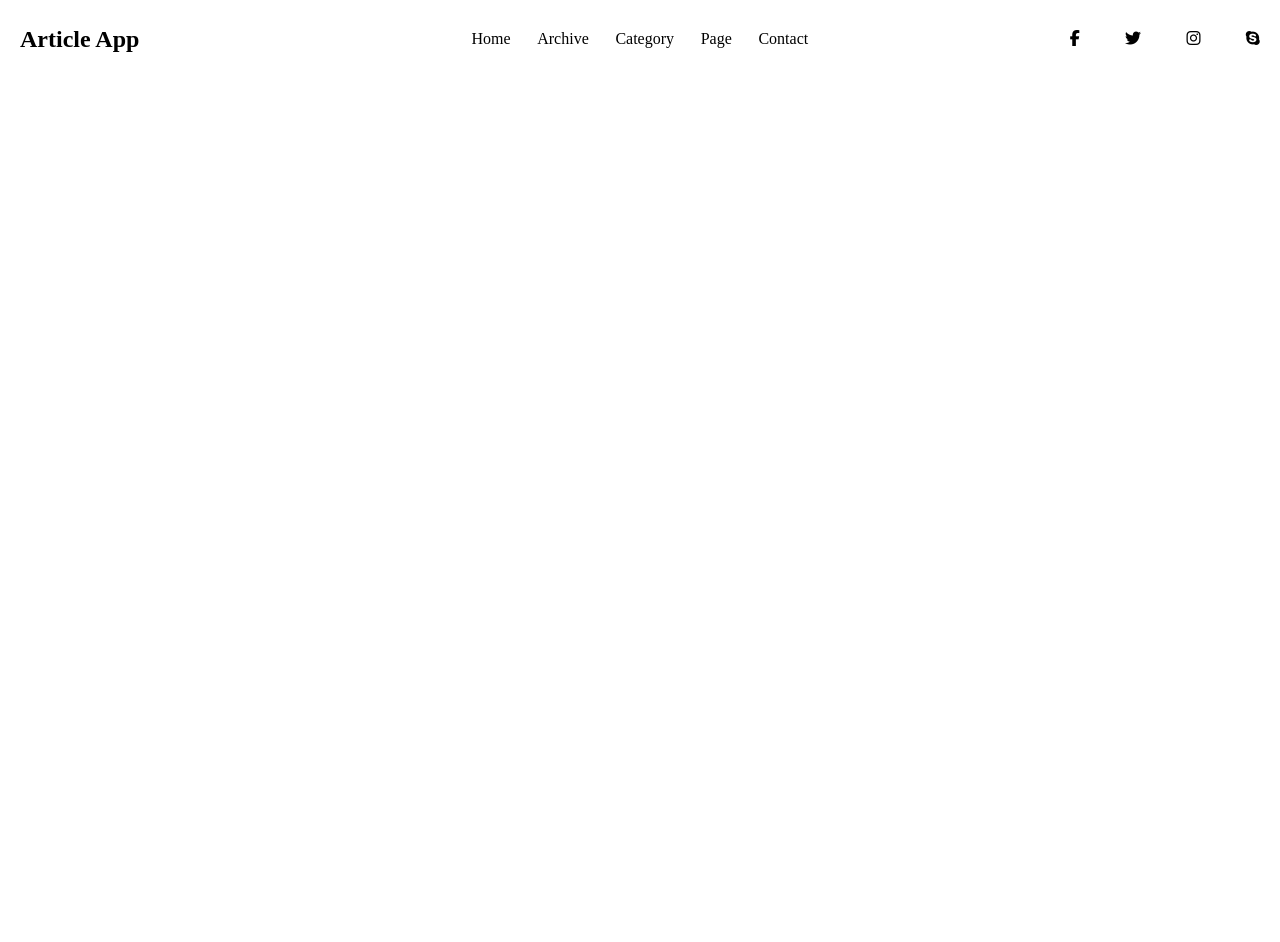
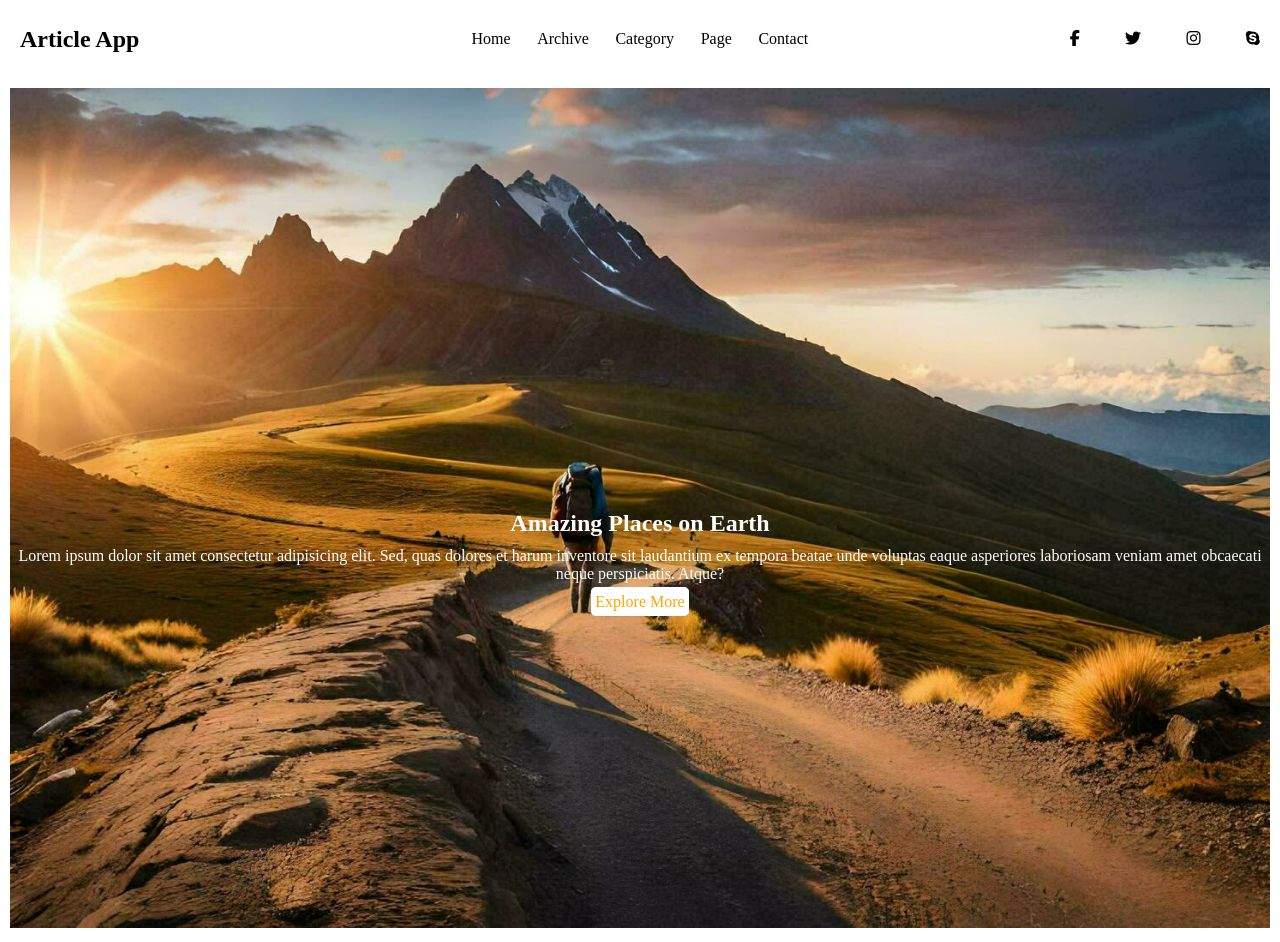
Before and after one commit to Nathius262/article-app, a plain HTML site: page index.html in a window 1280 px wide. Before the commit the page ends 800 px from the top, so only its background shows below. Drawn offline with Linux system fonts and the light colour scheme.

Commit message:
fixes: #1

```diff
--- a/index.html
+++ b/index.html
@@ -49,6 +49,20 @@
         <!--MAIN SECTION-->
         <main>
 
+            <section class="intro row">
+               <div class="container intro-body col">
+                    <div class="intro-img">
+                        <img src="static/img/a3.jpg" alt="intro heading">
+                    </div>
+
+                    <div class="intro-content">
+                        <h1>Amazing Places on Earth</h1>
+                        <p>Lorem ipsum dolor sit amet consectetur adipisicing elit. Sed, quas dolores et harum inventore sit laudantium ex tempora beatae unde voluptas eaque asperiores laboriosam veniam amet obcaecati neque perspiciatis. Atque?</p>
+                        <a href="#">Explore More</a>
+                    </div>
+               </div>
+            </section>
+
         </main>
         <!--MAIN SECTION END-->
 
--- a/static/css/style.css
+++ b/static/css/style.css
@@ -2,6 +2,7 @@
     --white: #fff;
     --black: #000;
     --orange: orange;
+    --grey:rgb(210, 208, 208);
     --magine-default-size: 100px;
 }
 
@@ -55,6 +56,50 @@ a:hover{
 }
 
 /*HEADER SECTION*/
+
+/*MAIN INTRO SECTION*/
+.intro-body {
+    position: relative;
+}
+
+.intro-content{
+    position: absolute;
+    z-index: 999;
+    text-align: center;
+    top: 50%;
+    color: var(--white);
+}
+
+.intro-content h1{
+    text-align: center;
+    margin-bottom: 10px;
+}
+
+.intro-content p{
+    margin-bottom: 10px;
+}
+
+.intro-content a{
+    margin-bottom: 10px;
+    border: 1px solid var(--white);
+    border-radius: 5px;
+    background-color: var(--white);
+    padding: 5px 3px;
+    color: var(--orange);
+}
+
+.intro-content a:hover{
+    background-color: var(--grey);
+    transition: background-color .4s ease-in-out;
+}
+
+.intro-img img{
+    width: 100%;
+    object-fit: contain;
+
+}
+
+
 
 
 /* Extra small devices (phones, 600px and down) */
```
